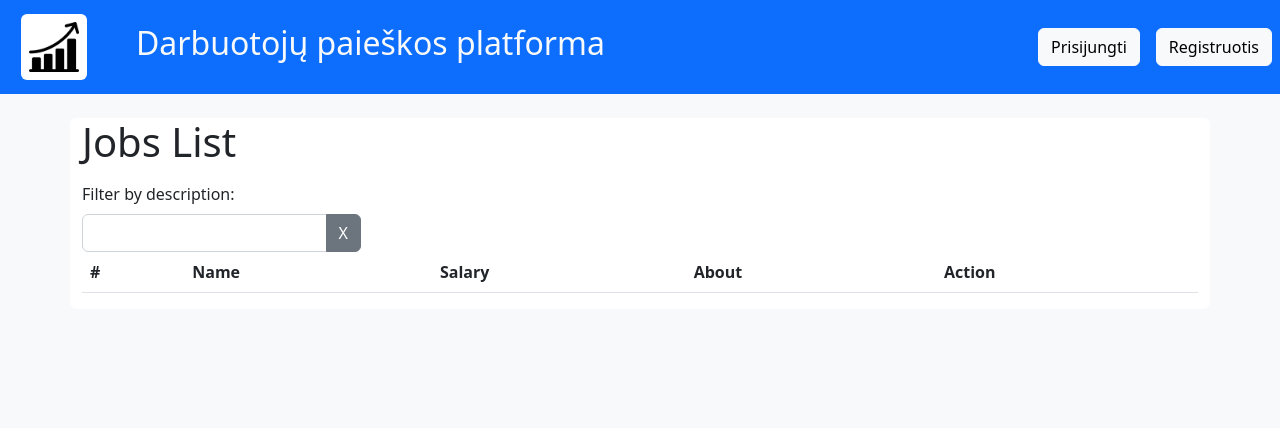
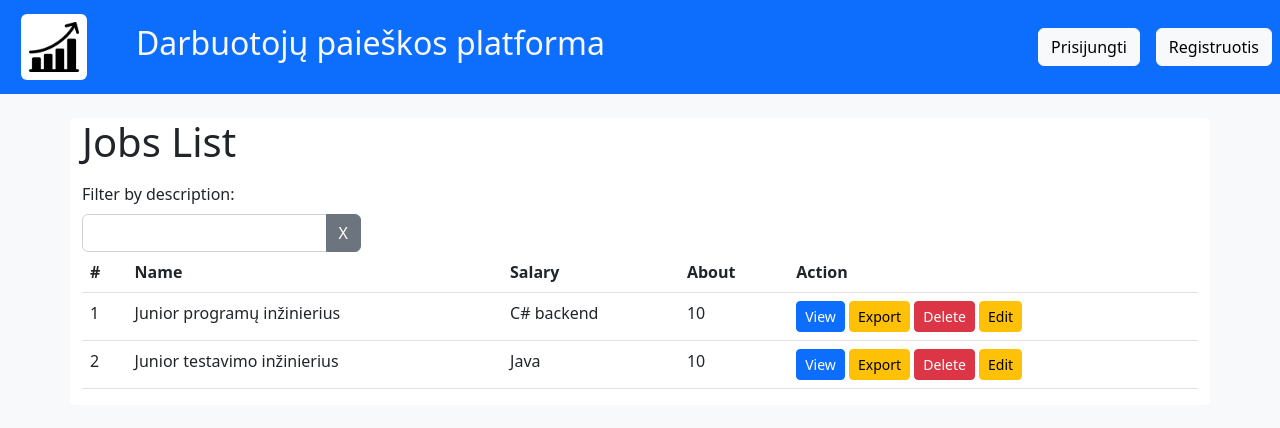
Before and after one commit to Karolinskis/recruitment-platform, a React (Vite) app in the folder frontend/: page /job in a window 1280 px wide. Shown: the top 428 px of the page. Built offline with nearby package versions, Linux system fonts and the light colour scheme.

Commit message:
Added job ads view, edit, create, and delete functions (#15)
* Added job ads view, edit, create, and delete functions

* Fixed detailed view

```diff
--- a/frontend/components/JobAdsTable.jsx
+++ b/frontend/components/JobAdsTable.jsx
@@ -1,5 +1,5 @@
 import React from "react";
-import { Button } from "react-bootstrap";
+import { Button, Modal } from "react-bootstrap";
 import axios from "../src/Api/axios";
 import useAuth from "../src/Hooks/useAuth";
 import { useEffect, useState } from "react";
@@ -7,6 +7,22 @@ import jsPDF from "jspdf";
 
 const JobAdsTable = ({ jobAds }) => {
   const { auth } = useAuth();
+
+  const [showModal, setShowModal] = useState(false);
+  const [selectedItem, setSelectedItem] = useState(null);
+
+  const handleViewDetails = (item) => {
+    setSelectedItem(item);
+    setShowModal(true);
+  };
+
+  /**
+   * Closes the modal.
+   */
+  const handleCloseModal = () => {
+      setShowModal(false);
+  };
+
 
   async function GeneratePDF(name, about, salary) {
     var doc = new jsPDF();
@@ -28,7 +44,9 @@ const JobAdsTable = ({ jobAds }) => {
       console.log(error);
     }
   }
+  //href={`/jobsad-view/${info.id}`}
   return (
+
       <>
         {jobAds.map((info) => (
           <tr key={info.id}>
@@ -40,7 +58,8 @@ const JobAdsTable = ({ jobAds }) => {
               <Button
                 size="sm"
                 variant="primary"
-              href={`/jobsad-view/${info.id}`}
+                onClick={() => handleViewDetails(info)}
+
               >
                 View
               </Button>{" "}
@@ -68,9 +87,31 @@ const JobAdsTable = ({ jobAds }) => {
                 Edit
               </Button>{" "}
             </td>
+            <Modal show={showModal} onHide={handleCloseModal}>
+            <Modal.Header closeButton>
+                <Modal.Title>Detali peržiūra</Modal.Title>
+            </Modal.Header>
+            <Modal.Body>
+                {/* Display detailed view of the item here */}
+                {selectedItem && (
+                    <div>
+                        <p><b>ID:</b> {selectedItem.id}</p>
+                        <p><b>Pavadinimas:</b> {selectedItem.name}</p>
+                        <p><b>Aprašymas:</b> {selectedItem.about}</p>
+                        <p><b>Atlyginimas:</b> {selectedItem.salary}</p>
+                    </div>
+                )}
+            </Modal.Body>
+            <Modal.Footer>
+                <Button variant="secondary" onClick={handleCloseModal}>Uždaryti</Button>
+            </Modal.Footer>
+        </Modal>
           </tr>
         ))}
       </>
+
+
+
   );
 };
 export default JobAdsTable;
--- a/frontend/components/Navigation.jsx
+++ b/frontend/components/Navigation.jsx
@@ -73,6 +73,8 @@ function Navigation() {
                   <Button className='m-2' variant="light" onClick={() => {navigate("employer/check-worker-availability")}}>Check Worker Availability</Button>
                   <Button className='m-2' variant="light" onClick={() => {navigate("employer/send-email")}}>Send Email to Worker</Button>
                   <Button className='m-2' variant="light" onClick={() => {navigate("employer/edit-offer")}}>Edit Job Offer</Button>
+                  <Button className='m-2' variant="light" onClick={() => {navigate("jobsAd")}}>View job ads</Button>
+                  <Button className='m-2' variant="light" onClick={() => {navigate("jobsAd/create")}}>Create job ad</Button>
                   <Button className='m-2' variant="light" onClick={() => {navigate("employer/delete-account")}}>Delete Account</Button>
                   <Button className='m-2' variant="danger" onClick={() => {navigate("/"); window.location.reload()}}>Logout</Button>
               </Navbar.Collapse>
--- a/frontend/src/AppRoutes.jsx
+++ b/frontend/src/AppRoutes.jsx
@@ -65,7 +65,7 @@ function AppRoutes() {
           <Route path="jobOffer" element={<JobOffer/>} />
           <Route path="createAccount" element={<CreateRecruiterAccount />} />
           <Route path="job" element={<JobAd />} />
-          <Route path="jobsad/:id" element={<JobAdEdit />} />
+          <Route path="jobsad/edit/:id" element={<JobAdEdit />} />
           <Route path="jobsad-view/:id" element={<JobAdView />} />
           <Route path="job/create" element={<JobOfferCreate />} />
 
--- a/frontend/views/admin/PostsList.jsx
+++ b/frontend/views/admin/PostsList.jsx
@@ -106,6 +106,7 @@ function PostsList() {
             </tbody>
         </Table>
 
+
         <Modal show={showModal} onHide={handleCloseModal}>
             <Modal.Header closeButton>
                 <Modal.Title>Detali peržiūra</Modal.Title>
--- a/frontend/views/post/JobAd.jsx
+++ b/frontend/views/post/JobAd.jsx
@@ -14,10 +14,43 @@ function JobAdsPage() {
   const [filteredAds, setFilteredAds] = useState([]);
   const [filter, setFilter] = useState("");
 
+  const [showModal, setShowModal] = useState(false);
+  const [selectedItem, setSelectedItem] = useState(null);
+
   const headers = {
     "Content-Type": "application/json",
     Authorization: `Bearer ${auth.token}`,
   };
+
+  const handleViewDetails = (item) => {
+    setSelectedItem(item);
+    setShowModal(true);
+};
+
+/**
+ * Closes the modal.
+ */
+const handleCloseModal = () => {
+    setShowModal(false);
+};
+
+const [posts, setPosts] = useState([
+    {
+        id: 1,
+        name: "Junior programų inžinierius",
+        salary: "10",
+        about: "C# backend"
+
+    },
+    {
+        id: 2,
+        name: "Junior testavimo inžinierius",
+        salary: "10",
+        about: "Java"
+    },
+]);
+
+const contentData = posts;
 
   // useEffect(() => {
   //   axios
@@ -56,7 +89,7 @@ function JobAdsPage() {
             X
           </Button>
         </InputGroup>
-      </>
+  </>
       <Table responsive>
         <thead>
           <tr>
@@ -69,9 +102,32 @@ function JobAdsPage() {
           </tr>
         </thead>
         <tbody>
-          <JobAdsTable jobAds={filteredAds} />
+          <JobAdsTable jobAds={posts} />
+
         </tbody>
       </Table>
+
+
+
+      {/*<Modal show={showModal} onHide={handleCloseModal}>
+        <Modal.Header closeButton>
+          <Modal.Title>Detali peržiūra</Modal.Title>
+        </Modal.Header>
+        <Modal.Body>
+          {/*Display detailed view of the item here
+          {selectedItem && (
+              <div>
+                  <p><b>ID:</b> {selectedItem.id}</p>
+                  <p><b>Pavadinimas:</b> {selectedItem.name}</p>
+                  <p><b>Atlyginimas:</b> {selectedItem.wage}</p>
+                  <p><b>Aprašymas:</b> {selectedItem.about}</p>
+              </div>
+          )}
+        </Modal.Body>
+        <Modal.Footer>
+          <Button variant="secondary" onClick={handleCloseModal}>Uždaryti</Button>
+        </Modal.Footer>
+      </Modal>*/}
     </div>
   );
 }
```
Lines whose indentation alone changed are shown as unchanged.
